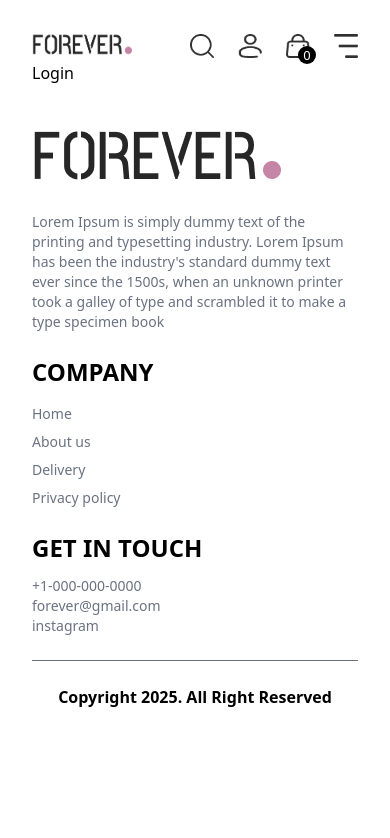
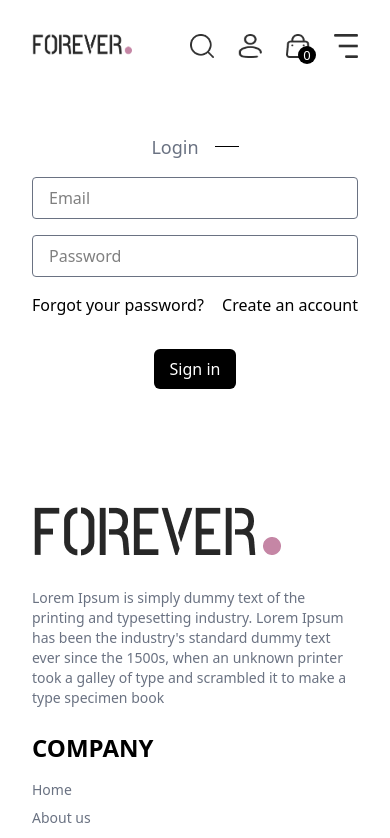
Before and after one commit to SalahHubb/forever-ecommerce, a React (Vite) app in the folder client/: page /login in a window 390 px wide. Shown: the top 838 px of the page. Built offline with nearby package versions, Linux system fonts and the light colour scheme.

Commit message:
Add a responsive login and sign up page

```diff
--- a/client/src/pages/Login.jsx
+++ b/client/src/pages/Login.jsx
@@ -1,7 +1,54 @@
-import React from "react";
+import React, { useState } from "react";
+import Title from "../components/Title";
 
 const Login = () => {
-  return <div>Login</div>;
+  const [status, setStatus] = useState("login");
+
+  return (
+    <div className="flex justify-center items-center py-18">
+      <div className="w-full flex flex-col gap-4 max-w-[400px]">
+        <div className="flex justify-center">
+          {status == "sign up" ? (
+            <Title text1={"Sign"} text2={"Up"} />
+          ) : (
+            <Title text1={"Login"} text2={""} />
+          )}
+        </div>
+        <input
+          type="text"
+          name="name"
+          placeholder="Name"
+          className={`border-1 border-gray-500 rounded-sm px-4 py-2 ${
+            status == "login" ? "hidden" : "block"
+          }`}
+        />
+        <input
+          type="email"
+          name="email"
+          placeholder="Email"
+          className="border-1 border-gray-500 rounded-sm px-4 py-2"
+        />
+        <input
+          type="password"
+          name="password"
+          placeholder="Password"
+          className="border-1 border-gray-500 rounded-sm px-4 py-2"
+        />
+        <div className="flex justify-between">
+          <p>Forgot your password?</p>
+          <p onClick={() => setStatus(status == "login" ? "sign up" : "login")}>
+            {status == "login" ? <p>Create an account</p> : <p>Login here</p>}
+          </p>
+        </div>
+
+        <div className="flex justify-center mt-4">
+          <button className="bg-black text-white px-4 py-2 rounded-md text-center">
+            {status == "login" ? "Sign in" : "Sign up"}
+          </button>
+        </div>
+      </div>
+    </div>
+  );
 };
 
 export default Login;
```
